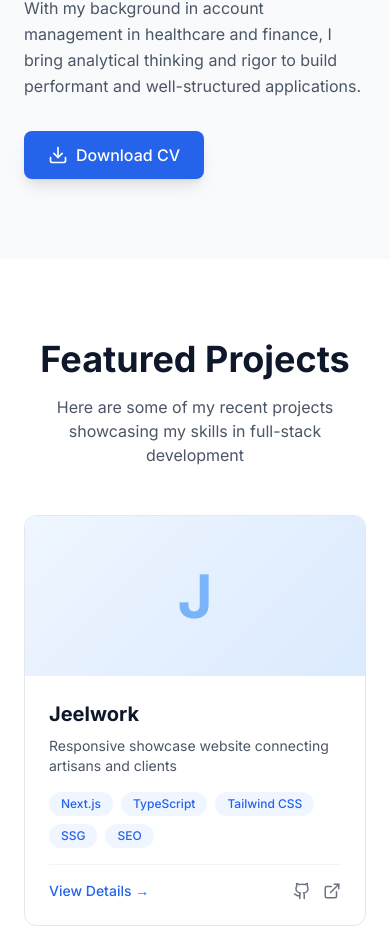
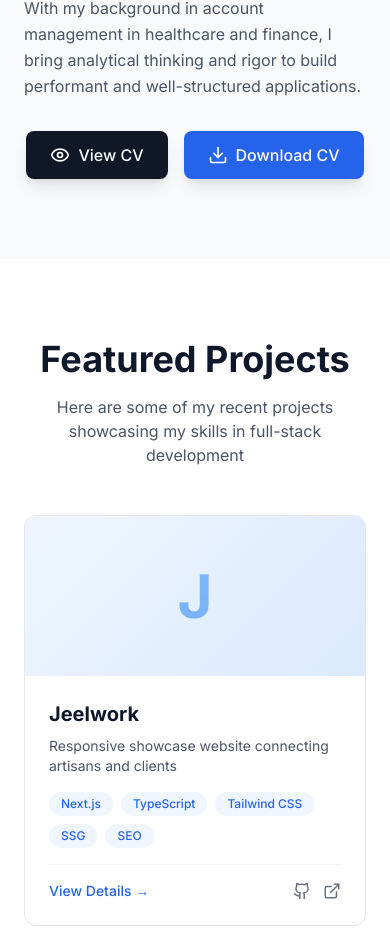
Before and after one commit to nadir-ammisaid/nadir-dev-portfolio, a Next.js app: page / in a window 390 px wide. Shown: the part 1693-2621 px from the top of the page. Built offline with nearby package versions, Linux system fonts and the light colour scheme; no server answers.

Commit message:
feat(about): add view & download resume buttons with responsive layout

```diff
--- a/app/about/page.tsx
+++ b/app/about/page.tsx
@@ -1,6 +1,14 @@
 import Image from "next/image";
 import Link from "next/link";
-import { Download, MapPin, Mail, Phone, Languages, Award } from "lucide-react";
+import {
+  Download,
+  MapPin,
+  Mail,
+  Phone,
+  Languages,
+  Award,
+  Eye,
+} from "lucide-react";
 import { profile } from "../../data/profile";
 
 export default function AboutPage() {
@@ -152,13 +160,26 @@ export default function AboutPage() {
                   ))}
                 </div>
 
+                <div className="flex justify-center md:justify-start gap-4">
                   <a
                     href="/cv/nadir-ammisaid-cv.pdf"
+                    target="_blank"
+                    rel="noopener noreferrer"
+                    className="inline-flex items-center gap-2 px-6 py-3 bg-gray-900 hover:bg-gray-800 dark:bg-gray-700 dark:hover:bg-gray-600 text-white rounded-lg transition-colors font-medium shadow-lg"
+                  >
+                    <Eye size={20} />
+                    View CV
+                  </a>
+
+                  <a
+                    href="/cv/nadir-ammisaid-cv.pdf"
+                    download
                     className="inline-flex items-center gap-2 px-6 py-3 bg-primary-600 hover:bg-primary-700 dark:bg-primary-500 dark:hover:bg-primary-600 text-white rounded-lg transition-colors font-medium shadow-lg"
                   >
                     <Download size={20} />
-                  Download Resume
+                    Download CV
                   </a>
+                </div>
               </div>
             </div>
           </div>
--- a/components/sections/AboutSection.tsx
+++ b/components/sections/AboutSection.tsx
@@ -1,6 +1,6 @@
 import Image from "next/image";
 import { profile } from "../../data/profile";
-import { Download } from "lucide-react";
+import { Download, Eye } from "lucide-react";
 
 export default function AboutSection() {
   return (
@@ -49,7 +49,17 @@ export default function AboutSection() {
                 </div>
               </div> */}
 
-              <div className="mt-8">
+              <div className="mt-8 flex justify-center md:justify-start gap-4">
+                <a
+                  href="/cv/nadir-ammisaid-cv.pdf"
+                  target="_blank"
+                  rel="noopener noreferrer"
+                  className="inline-flex items-center gap-2 px-6 py-3 bg-gray-900 hover:bg-gray-800 dark:bg-gray-700 dark:hover:bg-gray-600 text-white rounded-lg transition-colors font-medium shadow-lg"
+                >
+                  <Eye size={20} />
+                  View CV
+                </a>
+
                 <a
                   href="/cv/nadir-ammisaid-cv.pdf"
                   download
```
Lines whose indentation alone changed are shown as unchanged.
